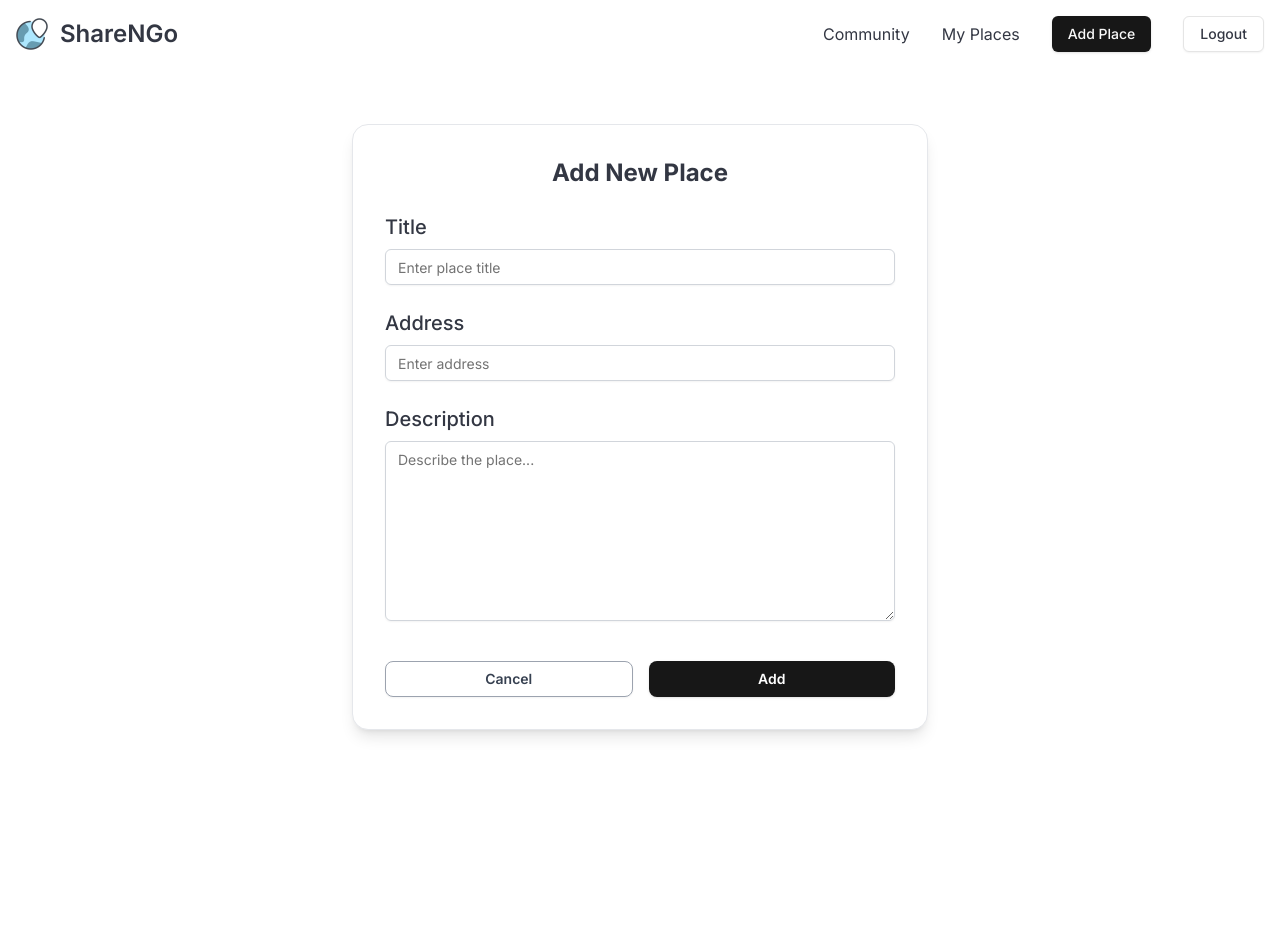
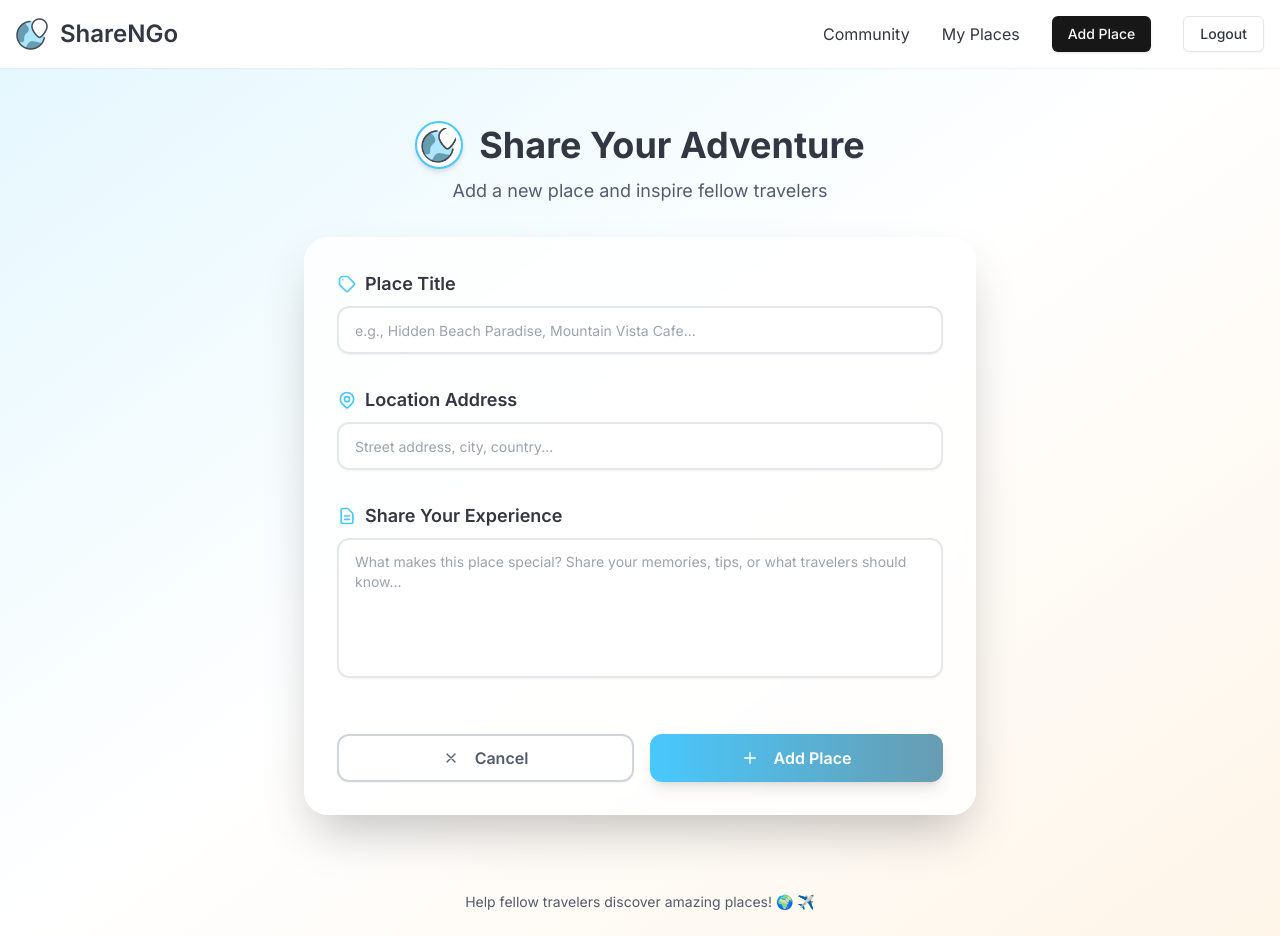
Before and after one commit to qinangao/shareNGo, a React (Vite) app: page /places/new in a window 1280 px wide. Before the commit the page ends 800 px from the top, so only its background shows below. Built offline with nearby package versions, Linux system fonts and the light colour scheme.

Commit message:
polish ui

```diff
--- a/src/Applayout.jsx
+++ b/src/Applayout.jsx
@@ -1,14 +1,16 @@
 import { Outlet } from "react-router";
 import Navbar from "./components/Navbar";
+import Footer from "./components/Footer";
 
 function Applayout() {
   return (
-    <>
+    <div className="min-h-screen flex flex-col overflow-x-hidden bg-gradient-to-br from-brand-50 via-white to-light-100">
       <Navbar />
-      <main className="max-w-screen-xl mx-auto my-10">
+      <main className="flex-grow max-w-7xl mx-auto w-full px-4 sm:px-6 lg:px-8">
         <Outlet />
       </main>
-    </>
+      <Footer />
+    </div>
   );
 }
 
--- a/src/components/Avatar.jsx
+++ b/src/components/Avatar.jsx
@@ -1,17 +1,66 @@
 function Avatar({ name, image, placeCount }) {
   return (
-    <div className="flex items-center gap-4 p-4 border-2 border-gray-200 rounded-lg shadow-sm hover:shadow-md hover:border-brand-50 transition-all duration-200 cursor-pointer bg-white hover:bg-gray-50">
-      <img
-        src={image}
-        alt={name}
-        className="w-12 h-12 rounded-full border-2 border-gray-100 shadow-sm hover:scale-105 transition-transform duration-200"
-      />
-      <div className="font-medium">
-        <h2 className="text-dark-200 transition-colors duration-200">{name}</h2>
-        <h3 className="text-sm text-gray-500">
-          {placeCount} {placeCount === 1 ? "Place" : "Places"}
-        </h3>
+    <div className="relative bg-white rounded-2xl shadow-sm hover:shadow-xl transition-all duration-300 overflow-hidden group border border-gray-100 hover:border-indigo-200">
+      {/* Gradient overlay */}
+      <div className="absolute inset-0 bg-gradient-to-br from-indigo-50/50 to-purple-50/50 opacity-0 group-hover:opacity-100 transition-opacity duration-300" />
+
+      <div className="relative p-6">
+        {/* Avatar with enhanced styling */}
+        <div className="flex justify-center mb-4">
+          <div className="relative">
+            <img
+              src={image}
+              alt={name}
+              className="w-20 h-20 rounded-full border-4 border-white shadow-lg group-hover:scale-105 transition-transform duration-300 object-cover"
+            />
+          </div>
+        </div>
+
+        {/* User info */}
+        <div className="text-center">
+          <h2 className="text-xl font-semibold text-dark-100 mb-1 group-hover:text-purple-400 transition-colors duration-300">
+            {name}
+          </h2>
+          <div className="flex items-center justify-center gap-1 text-gray-500">
+            <svg
+              className="w-4 h-4"
+              fill="none"
+              stroke="currentColor"
+              viewBox="0 0 24 24"
+            >
+              <path
+                strokeLinecap="round"
+                strokeLinejoin="round"
+                strokeWidth={2}
+                d="M17.657 16.657L13.414 20.9a1.998 1.998 0 01-2.827 0l-4.244-4.243a8 8 0 1111.314 0z"
+              />
+              <path
+                strokeLinecap="round"
+                strokeLinejoin="round"
+                strokeWidth={2}
+                d="M15 11a3 3 0 11-6 0 3 3 0 016 0z"
+              />
+            </svg>
+            <span className="text-sm font-medium">
+              {placeCount} {placeCount === 1 ? "Place" : "Places"}
+            </span>
+          </div>
+        </div>
+
+        {/* Decorative elements */}
+        <div className="absolute top-4 right-4 opacity-0 group-hover:opacity-100 transition-opacity duration-300">
+          <div className="w-2 h-2 bg-purple-400 rounded-full animate-pulse" />
+        </div>
+        <div className="absolute bottom-4 left-4 opacity-0 group-hover:opacity-100 transition-opacity duration-300">
+          <div
+            className="w-1 h-1 bg-purple-410 rounded-full animate-pulse"
+            style={{ animationDelay: "0.5s" }}
+          />
+        </div>
       </div>
+
+      {/* Hover effect border */}
+      <div className="absolute inset-0 rounded-2xl border-2 border-transparent group-hover:border-gradient-to-r group-hover:from-purple-100 group-hover:to-purple-300 transition-all duration-300" />
     </div>
   );
 }
--- /dev/null
+++ b/src/components/Footer.jsx
@@ -0,0 +1,11 @@
+function Footer() {
+  return (
+    <div className="text-center my-6">
+      <p className="text-dark-50 text-sm">
+        Help fellow travelers discover amazing places! 🌍 ✈️
+      </p>
+    </div>
+  );
+}
+
+export default Footer;
--- a/src/components/Navbar.jsx
+++ b/src/components/Navbar.jsx
@@ -17,7 +17,7 @@ const Navbar = () => {
     }`;
 
   return (
-    <nav className="bg-white border-gray-200">
+    <nav className="bg-white border-gray-200 shadow-sm">
       <div className="max-w-screen-xl flex flex-wrap items-center justify-between mx-auto p-4">
         <NavLink
           to="/"
--- a/src/components/places/NewPlace.jsx
+++ b/src/components/places/NewPlace.jsx
@@ -21,8 +21,8 @@ const formSchema = z.object({
     .max(50, { message: "Title must be at most 50 characters" }),
   address: z
     .string()
-    .min(5, { message: "Title must be at least 5 characters" })
-    .max(100, { message: "Title must be at most 100 characters" }),
+    .min(5, { message: "Address must be at least 5 characters" })
+    .max(100, { message: "Address must be at most 100 characters" }),
   description: z
     .string()
     .min(5, { message: "Description must be at least 5 characters." })
@@ -44,90 +44,188 @@ function NewPlace() {
   };
 
   return (
-    <div className="flex flex-col items-center justify-center p-4">
-      <div className="w-full max-w-xl bg-white rounded-2xl shadow-lg p-8 border border-gray-200">
-        <h2 className="text-2xl font-bold mb-6 text-center">Add New Place</h2>
+    <div className="min-h-screen flex items-center justify-center p-4">
+      <div className="w-full max-w-2xl mx-auto">
+        {/* Header Section */}
+        <div className="text-center mb-8">
+          <div className="flex items-center justify-center gap-4 mb-2">
+            <img
+              src="/assets/logo.png"
+              alt="Logo"
+              className="w-12 h-12 rounded-full border-2 border-brand-300 shadow-md bg-white p-1 hover:scale-105 transition-transform"
+            />
+            <h1 className="text-xl lg:text-4xl font-bold text-dark-100">
+              Share Your Adventure
+            </h1>
+          </div>
+          <p className="text-dark-50 text-lg">
+            Add a new place and inspire fellow travelers
+          </p>
+        </div>
+
+        {/* Form Card */}
+        <div className="bg-white/80 backdrop-blur-sm p-4 lg:p-8 rounded-3xl shadow-2xl border border-white/20 overflow-hidden">
+          <div>
             <Form {...form}>
               <form
                 onSubmit={form.handleSubmit(onSubmit)}
-            className="space-y-6 mt-4"
+                className="space-y-8"
               >
                 <FormField
                   control={form.control}
                   name="title"
                   render={({ field }) => (
                     <FormItem>
-                  <FormLabel className="text-xl text-dark-100">Title</FormLabel>
+                      <FormLabel className="text-lg font-semibold text-dark-100 flex items-center gap-2">
+                        <svg
+                          className="w-5 h-5 text-brand-300"
+                          fill="none"
+                          stroke="currentColor"
+                          viewBox="0 0 24 24"
+                        >
+                          <path
+                            strokeLinecap="round"
+                            strokeLinejoin="round"
+                            strokeWidth={2}
+                            d="M7 7h.01M7 3h5c.512 0 1.024.195 1.414.586l7 7a2 2 0 010 2.828l-7 7a2 2 0 01-2.828 0l-7-7A1.994 1.994 0 013 12V7a4 4 0 014-4z"
+                          />
+                        </svg>
+                        Place Title
+                      </FormLabel>
                       <FormControl>
                         <Input
                           {...field}
-                      placeholder="Enter place title"
-                      className="border border-gray-300 rounded-md px-3 py-2"
+                          placeholder="e.g., Hidden Beach Paradise, Mountain Vista Cafe..."
+                          className="h-12 border-2 border-gray-200 rounded-xl px-4 text-base placeholder:text-gray-400 focus:border-brand-300 focus:ring-2 focus:ring-brand-100 transition-all duration-200 bg-white/60"
                         />
                       </FormControl>
-                  <FormMessage className="text-red-600 text-sm mt-1" />
+                      <FormMessage className="text-red-100 text-sm mt-2 flex items-center gap-1" />
                     </FormItem>
                   )}
                 />
+
                 <FormField
                   control={form.control}
                   name="address"
                   render={({ field }) => (
                     <FormItem>
-                  <FormLabel className="text-xl text-dark-100">
-                    Address
+                      <FormLabel className="text-lg font-semibold text-dark-100 flex items-center gap-2">
+                        <svg
+                          className="w-5 h-5 text-brand-300"
+                          fill="none"
+                          stroke="currentColor"
+                          viewBox="0 0 24 24"
+                        >
+                          <path
+                            strokeLinecap="round"
+                            strokeLinejoin="round"
+                            strokeWidth={2}
+                            d="M17.657 16.657L13.414 20.9a1.998 1.998 0 01-2.827 0l-4.244-4.243a8 8 0 1111.314 0z"
+                          />
+                          <path
+                            strokeLinecap="round"
+                            strokeLinejoin="round"
+                            strokeWidth={2}
+                            d="M15 11a3 3 0 11-6 0 3 3 0 016 0z"
+                          />
+                        </svg>
+                        Location Address
                       </FormLabel>
                       <FormControl>
                         <Input
                           {...field}
-                      placeholder="Enter address"
-                      className="border border-gray-300 rounded-md px-3 py-2"
+                          placeholder="Street address, city, country..."
+                          className="h-12 border-2 border-gray-200 rounded-xl px-4 text-base placeholder:text-gray-400 focus:border-brand-300 focus:ring-2 focus:ring-brand-100 transition-all duration-200 bg-white/60"
                         />
                       </FormControl>
-                  <FormMessage className="text-red-600 text-sm mt-1" />
+                      <FormMessage className="text-red-100 text-sm mt-2 flex items-center gap-1" />
                     </FormItem>
                   )}
                 />
+
                 <FormField
                   control={form.control}
                   name="description"
                   render={({ field }) => (
                     <FormItem>
-                  <FormLabel className="text-xl text-dark-100">
-                    Description
+                      <FormLabel className="text-lg font-semibold text-dark-100 flex items-center gap-2">
+                        <svg
+                          className="w-5 h-5 text-brand-300"
+                          fill="none"
+                          stroke="currentColor"
+                          viewBox="0 0 24 24"
+                        >
+                          <path
+                            strokeLinecap="round"
+                            strokeLinejoin="round"
+                            strokeWidth={2}
+                            d="M9 12h6m-6 4h6m2 5H7a2 2 0 01-2-2V5a2 2 0 012-2h5.586a1 1 0 01.707.293l5.414 5.414a1 1 0 01.293.707V19a2 2 0 01-2 2z"
+                          />
+                        </svg>
+                        Share Your Experience
                       </FormLabel>
                       <FormControl>
                         <Textarea
                           {...field}
-                      className="h-[180px] border border-gray-300 rounded-md px-3 py-2"
-                      placeholder="Describe the place..."
+                          className="min-h-[140px] border-2 border-gray-200 rounded-xl px-4 py-3 text-base placeholder:text-gray-400 focus:border-brand-300 focus:ring-2 focus:ring-brand-100 transition-all duration-200 bg-white/60 resize-none"
+                          placeholder="What makes this place special? Share your memories, tips, or what travelers should know..."
                         />
                       </FormControl>
-                  <FormMessage className="text-red-600 text-sm mt-1" />
+                      <FormMessage className="text-red-100 text-sm mt-2 flex items-center gap-1" />
                     </FormItem>
                   )}
                 />
 
-            <div className="flex gap-4 pt-4">
+                <div className="flex gap-4 pt-6">
                   <Button
                     type="button"
                     variant="outline"
-                className="w-full font-semibold py-2 rounded-lg border border-gray-400 text-gray-700"
+                    className="flex-1 h-12 font-semibold text-base rounded-xl border-2 border-gray-300 text-dark-50 hover:bg-gray-50 hover:border-gray-400 transition-all duration-200"
                     onClick={() => navigate("/user")}
                   >
+                    <svg
+                      className="w-5 h-5 mr-2"
+                      fill="none"
+                      stroke="currentColor"
+                      viewBox="0 0 24 24"
+                    >
+                      <path
+                        strokeLinecap="round"
+                        strokeLinejoin="round"
+                        strokeWidth={2}
+                        d="M6 18L18 6M6 6l12 12"
+                      />
+                    </svg>
                     Cancel
                   </Button>
                   <Button
                     type="submit"
-                className="w-full font-semibold py-2 rounded-lg text-white transition"
+                    className="flex-1 h-12 font-semibold text-base rounded-xl bg-gradient-to-r from-brand-300 to-brand-400 hover:from-brand-400 hover:to-brand-300 text-white shadow-lg hover:shadow-xl transition-all duration-200 transform hover:scale-105"
                   >
-                Add
+                    <svg
+                      className="w-5 h-5 mr-2"
+                      fill="none"
+                      stroke="currentColor"
+                      viewBox="0 0 24 24"
+                    >
+                      <path
+                        strokeLinecap="round"
+                        strokeLinejoin="round"
+                        strokeWidth={2}
+                        d="M12 4v16m8-8H4"
+                      />
+                    </svg>
+                    Add Place
                   </Button>
                 </div>
               </form>
             </Form>
           </div>
         </div>
+
+        {/* Footer Note */}
+      </div>
+    </div>
   );
 }
 
--- a/src/index.css
+++ b/src/index.css
@@ -70,7 +70,7 @@ body {
     @apply flex justify-center items-center min-h-[200px] px-4 py-8;
   }
   .container {
-    @apply w-full mx-auto px-4 py-6;
+    @apply w-full mx-auto px-4 md:py-12;
   }
   .text {
     @apply text-sm text-dark-100;
--- a/src/pages/User.jsx
+++ b/src/pages/User.jsx
@@ -10,8 +10,17 @@ function User() {
       numOfPlaces: 3,
     },
   ];
+
   return (
-    <div className="flex justify-center items-center px-4 py-8">
+    <div className="py-12 sm:py-16">
+      <div className="text-center mb-12">
+        <h1 className="text-4xl py-2 sm:text-5xl font-bold bg-gradient-to-r from-brand-300 to-purple-300 bg-clip-text text-transparent mb-4">
+          Discover Amazing Places
+        </h1>
+        <p className="text-lg text-gray-600 max-w-2xl mx-auto">
+          Explore incredible destinations shared by our community of travelers
+        </p>
+      </div>
       <UsersList users={USER} />
     </div>
   );
--- a/tailwind.config.js
+++ b/tailwind.config.js
@@ -17,6 +17,13 @@ const config = {
         red: {
           100: "#dc3545",
           200: "#bd2130",
+        },
+        purple: {
+          50: "#f1e9fb",
+          100: "#e3d4f8",
+          200: "#c7a8f0",
+          300: "#9088fe",
+          400: "#5c4ffd",
         },
         light: {
           100: "#FEF5E8",
```
Also changed, not shown: src/components/user/UserItem.jsx (+3 -5 lines), src/components/user/UsersList.jsx (+21 -8 lines). Lines whose indentation alone changed are shown as unchanged.
